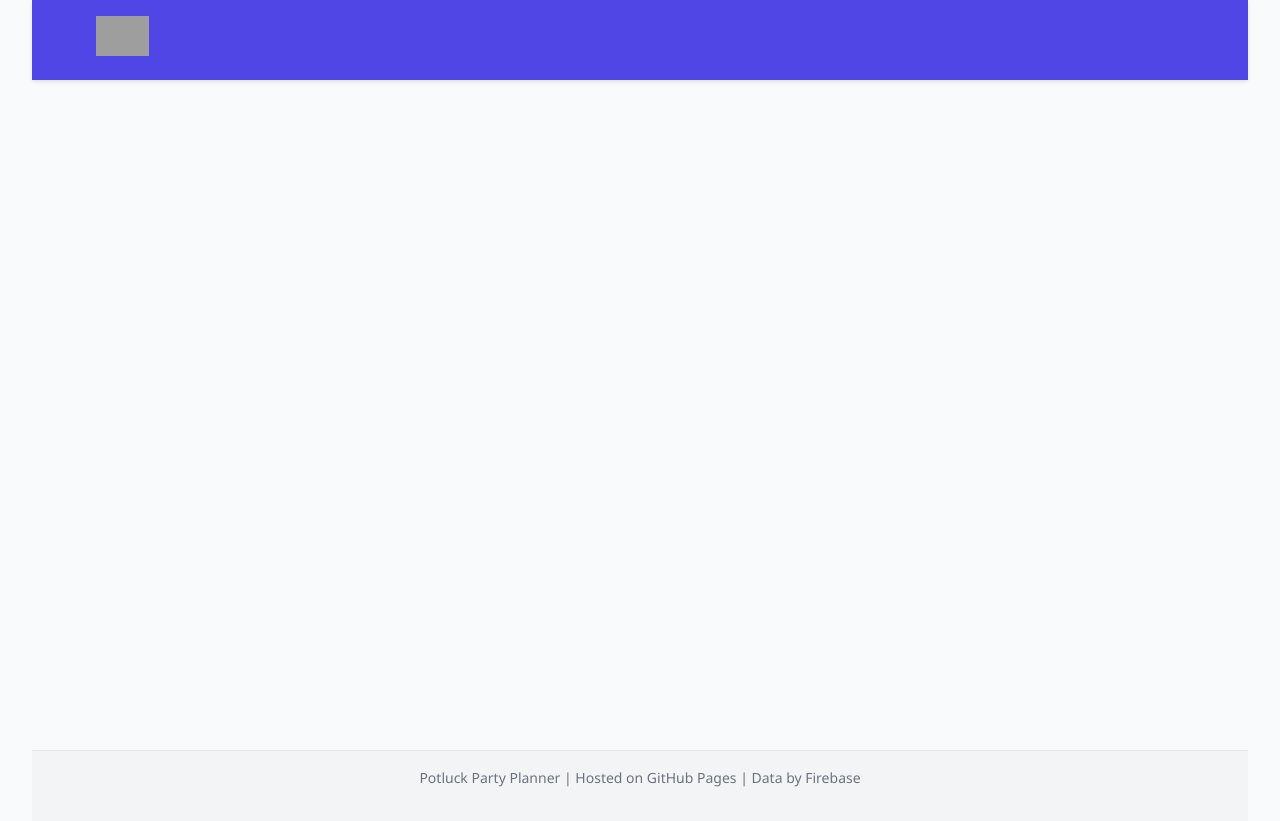
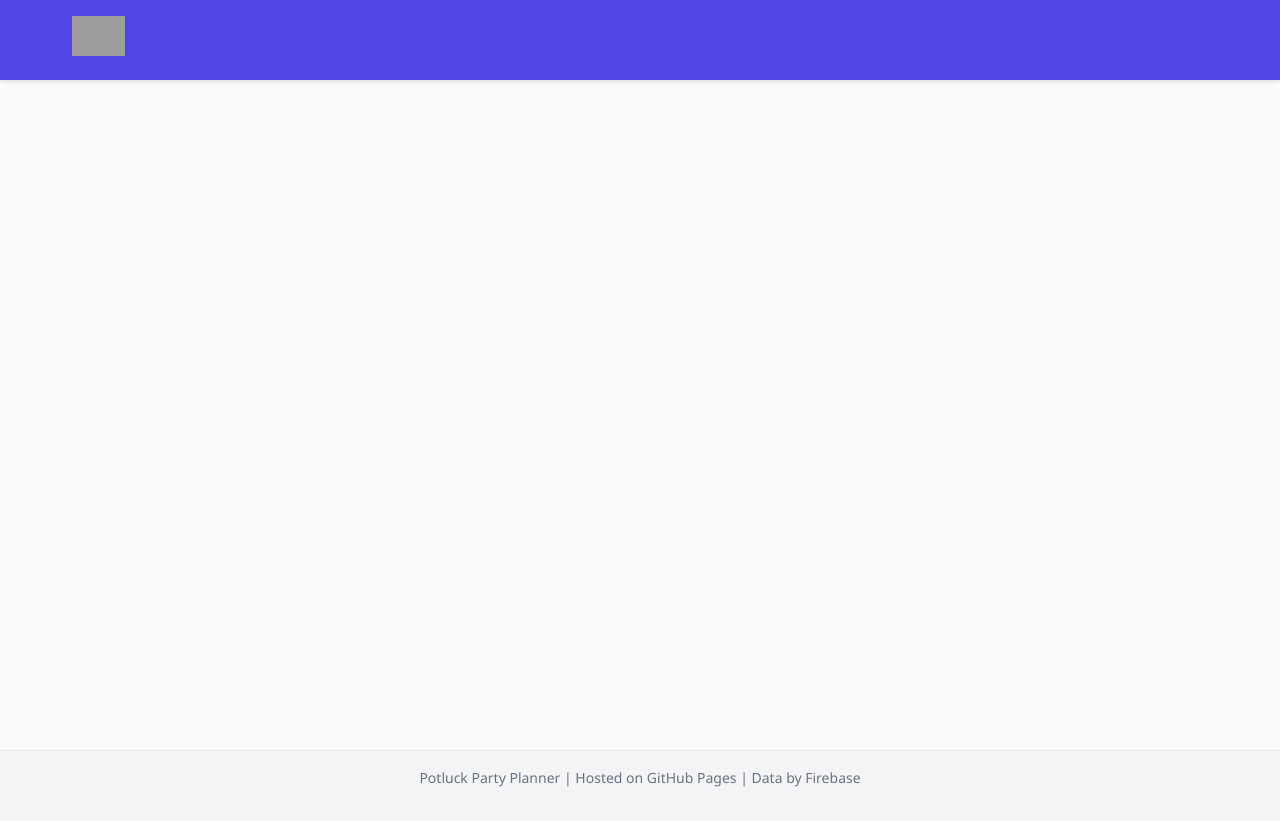
Before and after one commit to Bdemmler32/potluck-planner, a plain HTML site: page index.html in a window 1280 px wide. Drawn offline with Linux system fonts and the light colour scheme; no server answers; grey boxes are pictures that could not be loaded.

Commit message:
Add files via upload

```diff
--- a/css/styles.css
+++ b/css/styles.css
@@ -18,7 +18,7 @@ body {
     line-height: 1.6;
     color: #333;
     background-color: #f9fafb;
-    padding: 0 var(--gutter-sm);
+    /* Removed padding from body */
 }
 
 .container {
@@ -27,6 +27,7 @@ body {
     width: 100%;
     padding-left: var(--gutter-sm);
     padding-right: var(--gutter-sm);
+    box-sizing: border-box;
 }
 
 /* Typography */
@@ -43,14 +44,18 @@ p {
 .app-header {
     background-color: #4f46e5;
     color: white;
-    padding: 1rem var(--gutter-sm);
+    padding: 1rem 0;
     box-shadow: 0 2px 4px rgba(0, 0, 0, 0.1);
+    width: 100%;
+    margin: 0;
 }
 
 .app-header .container {
     display: flex;
     justify-content: space-between;
     align-items: center;
+    padding-left: var(--gutter-sm);
+    padding-right: var(--gutter-sm);
 }
 
 .logo-img {
@@ -590,10 +595,17 @@ input:focus, select:focus, textarea:focus {
 .app-footer {
     background-color: #f3f4f6;
     border-top: 1px solid #e5e7eb;
-    padding: 1rem var(--gutter-sm);
+    padding: 1rem 0;
     text-align: center;
     color: #6b7280;
     font-size: 0.875rem;
+    width: 100%;
+    margin: 0;
+}
+
+.app-footer .container {
+    padding-left: var(--gutter-sm);
+    padding-right: var(--gutter-sm);
 }
 
 /* Utility Classes */
@@ -603,6 +615,15 @@ input:focus, select:focus, textarea:focus {
 
 .mt-6 {
     margin-top: 1.5rem;
+}
+
+/* Full-width elements fix */
+.app-header,
+.app-footer,
+.modal {
+    width: 100vw;
+    margin-left: calc(-50vw + 50%);
+    margin-right: calc(-50vw + 50%);
 }
 
 /* Responsive Adjustments */
```
